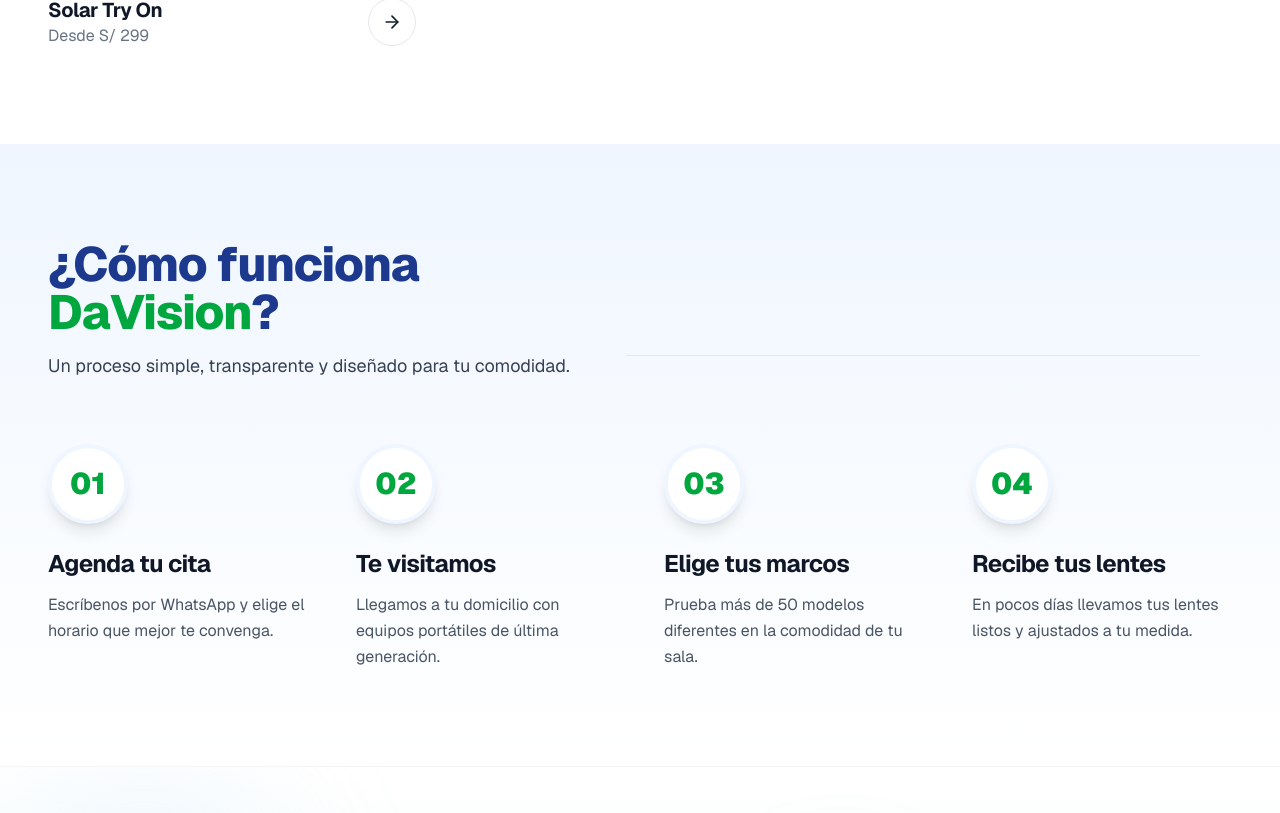
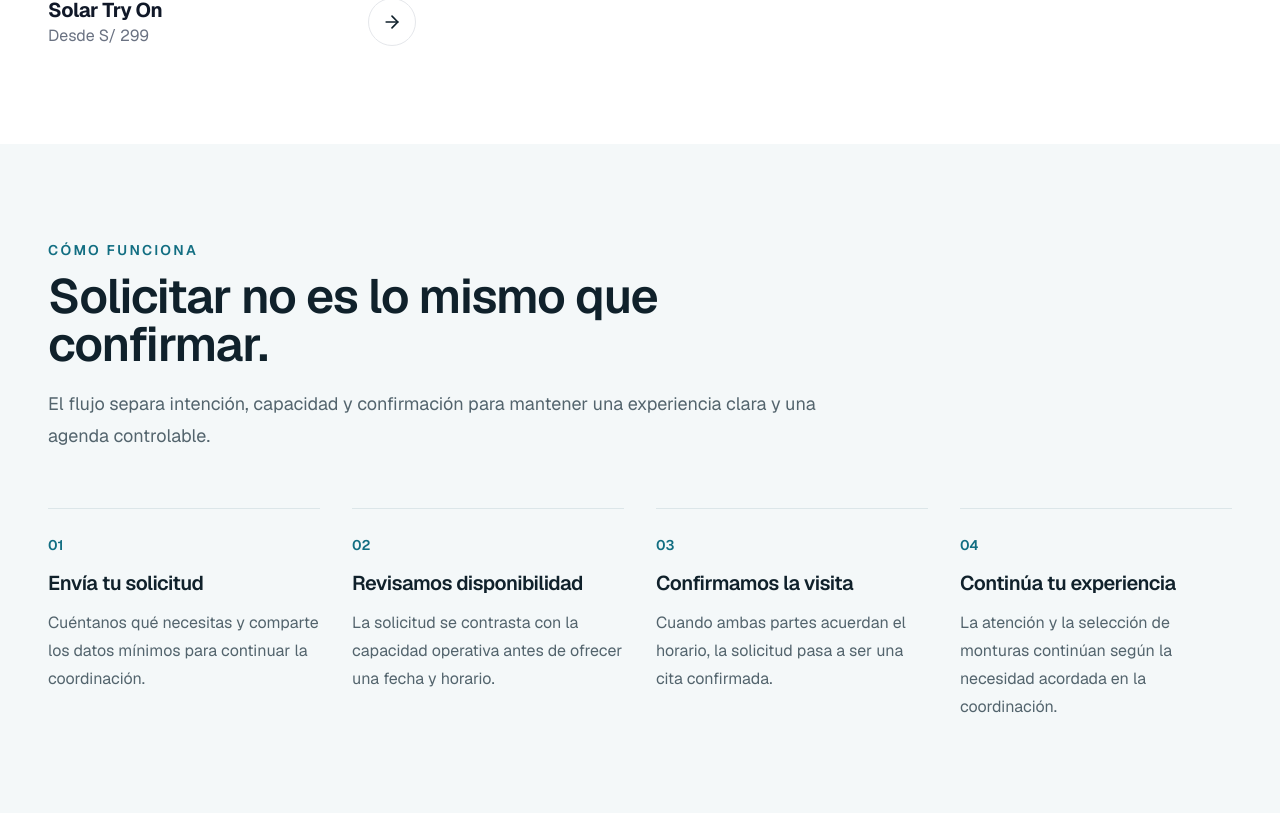
Before and after one commit to Em3rc0d/optiHome, a Next.js app: page / in a window 1280 px wide. Shown: the part 3747-4560 px from the top of the page. Built offline with nearby package versions, Linux system fonts and the light colour scheme.

Commit message:
fix(build-001): align process copy with request and confirmation states

```diff
--- a/src/app/components/landing/ProcessSection.tsx
+++ b/src/app/components/landing/ProcessSection.tsx
@@ -1,63 +1,58 @@
 "use client";
+
 import { motion } from "framer-motion";
 
 const steps = [
   {
     number: "01",
-    title: "Agenda tu cita",
-    description: "Escríbenos por WhatsApp y elige el horario que mejor te convenga.",
+    title: "Envía tu solicitud",
+    description: "Cuéntanos qué necesitas y comparte los datos mínimos para continuar la coordinación.",
   },
   {
     number: "02",
-    title: "Te visitamos",
-    description: "Llegamos a tu domicilio con equipos portátiles de última generación.",
+    title: "Revisamos disponibilidad",
+    description: "La solicitud se contrasta con la capacidad operativa antes de ofrecer una fecha y horario.",
   },
   {
     number: "03",
-    title: "Elige tus marcos",
-    description: "Prueba más de 50 modelos diferentes en la comodidad de tu sala.",
+    title: "Confirmamos la visita",
+    description: "Cuando ambas partes acuerdan el horario, la solicitud pasa a ser una cita confirmada.",
   },
   {
     number: "04",
-    title: "Recibe tus lentes",
-    description: "En pocos días llevamos tus lentes listos y ajustados a tu medida.",
+    title: "Continúa tu experiencia",
+    description: "La atención y la selección de monturas continúan según la necesidad acordada en la coordinación.",
   },
 ];
 
 export const ProcessSection = () => {
   return (
-    <section id="proceso" className="py-24 px-6 md:px-12 bg-gradient-to-b from-blue-50 to-white overflow-hidden">
-      <div className="max-w-7xl mx-auto">
-        <div className="flex flex-col md:flex-row items-end justify-between mb-16 gap-6">
-          <div className="max-w-2xl text-left">
-            <h2 className="text-3xl md:text-5xl font-extrabold text-blue-900 mb-4">
-              ¿Cómo funciona <br /> <span className="text-green-600">DaVision</span>?
-            </h2>
-            <p className="text-gray-700 text-lg">
-              Un proceso simple, transparente y diseñado para tu comodidad.
-            </p>
-          </div>
-          <div className="hidden md:block h-px flex-1 bg-gray-200 mb-6 mx-8"></div>
+    <section id="proceso" className="overflow-hidden bg-surface-soft px-6 py-24 md:px-12">
+      <div className="mx-auto max-w-7xl">
+        <div className="mb-14 max-w-3xl">
+          <p className="text-sm font-semibold uppercase tracking-[0.16em] text-brand">Cómo funciona</p>
+          <h2 className="mt-3 text-3xl font-semibold text-ink md:text-5xl">
+            Solicitar no es lo mismo que confirmar.
+          </h2>
+          <p className="mt-5 text-lg leading-8 text-ink-muted">
+            El flujo separa intención, capacidad y confirmación para mantener una experiencia clara y una agenda controlable.
+          </p>
         </div>
 
-        <div className="grid grid-cols-1 md:grid-cols-2 lg:grid-cols-4 gap-12 relative">
-          {/* Línea decorativa para desktop */}
-          <div className="hidden lg:block absolute top-10 left-0 w-full h-0.5 bg-gray-200 -z-10"></div>
-
+        <div className="grid grid-cols-1 gap-8 md:grid-cols-2 lg:grid-cols-4">
           {steps.map((step, index) => (
-            <motion.div
-              key={index}
-              initial={{ opacity: 0, x: -20 }}
-              whileInView={{ opacity: 1, x: 0 }}
-              transition={{ delay: index * 0.2, duration: 0.5 }}
-              className="relative"
+            <motion.article
+              key={step.number}
+              initial={{ opacity: 0, y: 16 }}
+              whileInView={{ opacity: 1, y: 0 }}
+              viewport={{ once: true }}
+              transition={{ delay: index * 0.05, duration: 0.35 }}
+              className="border-t border-border pt-6"
             >
-              <div className="w-20 h-20 rounded-full bg-white border-4 border-blue-50 flex items-center justify-center text-3xl font-black text-green-600 mb-6 shadow-lg z-10">
-                {step.number}
-              </div>
-              <h3 className="text-2xl font-bold text-gray-900 mb-3">{step.title}</h3>
-              <p className="text-gray-600 leading-relaxed">{step.description}</p>
-            </motion.div>
+              <span className="text-sm font-semibold text-brand">{step.number}</span>
+              <h3 className="mt-3 text-xl font-semibold text-ink">{step.title}</h3>
+              <p className="mt-3 leading-7 text-ink-muted">{step.description}</p>
+            </motion.article>
           ))}
         </div>
       </div>
```
